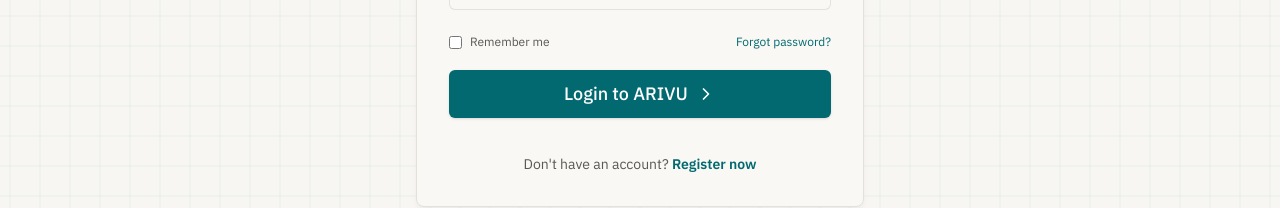
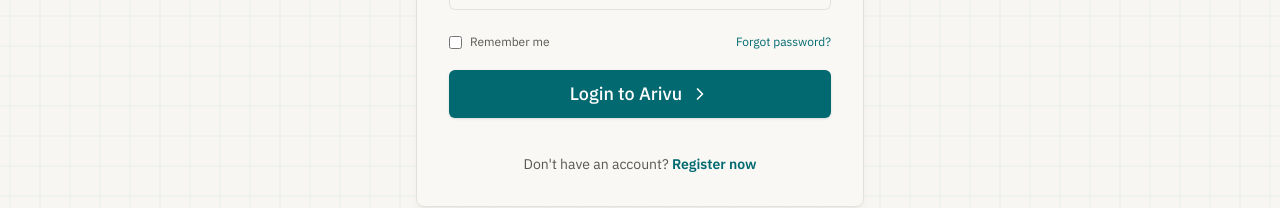
Before and after one commit to akshaykumarsaw/medical-study-copilot, a Next.js app in the folder frontend/: page /login in a window 1280 px wide. Shown: the part 474-682 px from the top of the page. Built offline with nearby package versions, Linux system fonts and the light colour scheme; no server answers.

Commit message:
Complete branding update from ARIVU to Arivu

```diff
--- a/frontend/src/app/anatomy/page.tsx
+++ b/frontend/src/app/anatomy/page.tsx
@@ -3,7 +3,7 @@
 import AnatomyPageClient from './client';
 
 export const metadata = {
-  title: 'Anatomy Explorer | ARIVU',
+  title: 'Anatomy Explorer | Arivu',
   description: 'Interactive anatomy explorer with UBERON ontology, clinical data, and physiological functions.',
 };
 
--- a/frontend/src/app/layout.tsx
+++ b/frontend/src/app/layout.tsx
@@ -21,7 +21,7 @@
 });
 
 export const metadata: Metadata = {
-  title: "ARIVU | AI Study Copilot for Medical Students",
+  title: "Arivu | AI Study Copilot for Medical Students",
   description: "An AI-powered solo study copilot for Indian medical students. Transform your textbooks and notes into an interactive learning engine.",
 };
 
--- a/frontend/src/app/tutor/page.tsx
+++ b/frontend/src/app/tutor/page.tsx
@@ -161,7 +161,7 @@
         </form>
         <div className="text-center mt-2 px-4">
           <p className="text-[10px] text-medical-muted">
-            ARIVU can make mistakes in diagnosis suggestions. Always verify with actual medical protocols.
+            Arivu can make mistakes in diagnosis suggestions. Always verify with actual medical protocols.
           </p>
         </div>
       </div>
--- a/frontend/src/components/auth/LoginForm.tsx
+++ b/frontend/src/components/auth/LoginForm.tsx
@@ -76,7 +76,7 @@
         </div>
 
         <Button type="submit" className="w-full h-12 text-lg group" isLoading={isLoading}>
-          Login to ARIVU
+          Login to Arivu
           <ChevronRight className="w-5 h-5 ml-2 group-hover:translate-x-1 transition-transform" />
         </Button>
 
```
